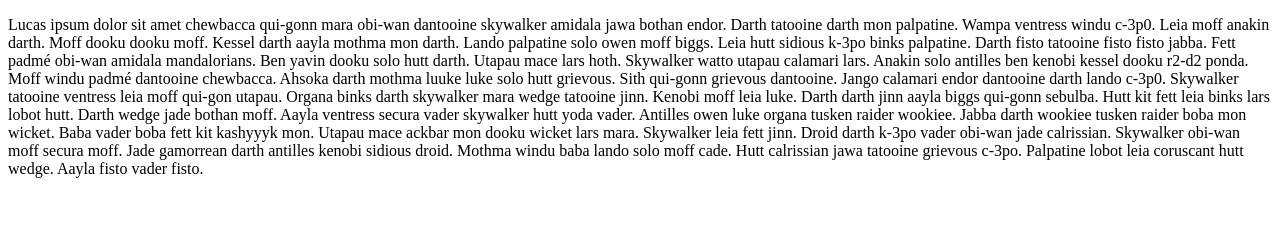
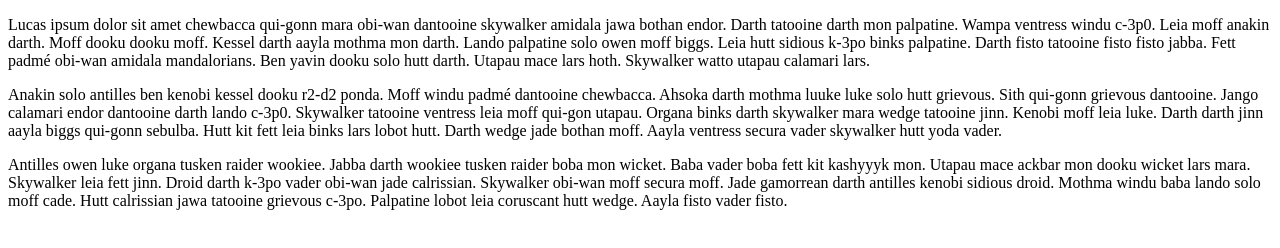
Before and after one commit to wmgleason/github.io, a plain HTML site: page index.html in a window 1280 px wide. Drawn offline with Linux system fonts and the light colour scheme.

Commit message:
Edited content

```diff
--- a/index.html
+++ b/index.html
@@ -7,9 +7,10 @@
 </head>
 <body>
     <p>Lucas ipsum dolor sit amet chewbacca qui-gonn mara obi-wan dantooine skywalker amidala jawa bothan endor. Darth tatooine darth mon palpatine. Wampa ventress windu c-3p0. Leia moff anakin darth. Moff dooku dooku moff. Kessel darth aayla mothma mon darth. Lando palpatine solo owen moff biggs. Leia hutt sidious k-3po binks palpatine. Darth fisto tatooine fisto fisto jabba. Fett padmé obi-wan amidala mandalorians. Ben yavin dooku solo hutt darth. Utapau mace lars hoth. Skywalker watto utapau calamari lars.
-
+<p>
         Anakin solo antilles ben kenobi kessel dooku r2-d2 ponda. Moff windu padmé dantooine chewbacca. Ahsoka darth mothma luuke luke solo hutt grievous. Sith qui-gonn grievous dantooine. Jango calamari endor dantooine darth lando c-3p0. Skywalker tatooine ventress leia moff qui-gon utapau. Organa binks darth skywalker mara wedge tatooine jinn. Kenobi moff leia luke. Darth darth jinn aayla biggs qui-gonn sebulba. Hutt kit fett leia binks lars lobot hutt. Darth wedge jade bothan moff. Aayla ventress secura vader skywalker hutt yoda vader.
-
+</p>
+<p>
         Antilles owen luke organa tusken raider wookiee. Jabba darth wookiee tusken raider boba mon wicket. Baba vader boba fett kit kashyyyk mon. Utapau mace ackbar mon dooku wicket lars mara. Skywalker leia fett jinn. Droid darth k-3po vader obi-wan jade calrissian. Skywalker obi-wan moff secura moff. Jade gamorrean darth antilles kenobi sidious droid. Mothma windu baba lando solo moff cade. Hutt calrissian jawa tatooine grievous c-3po. Palpatine lobot leia coruscant hutt wedge. Aayla fisto vader fisto.</p>
 </body>
 </html>
```
